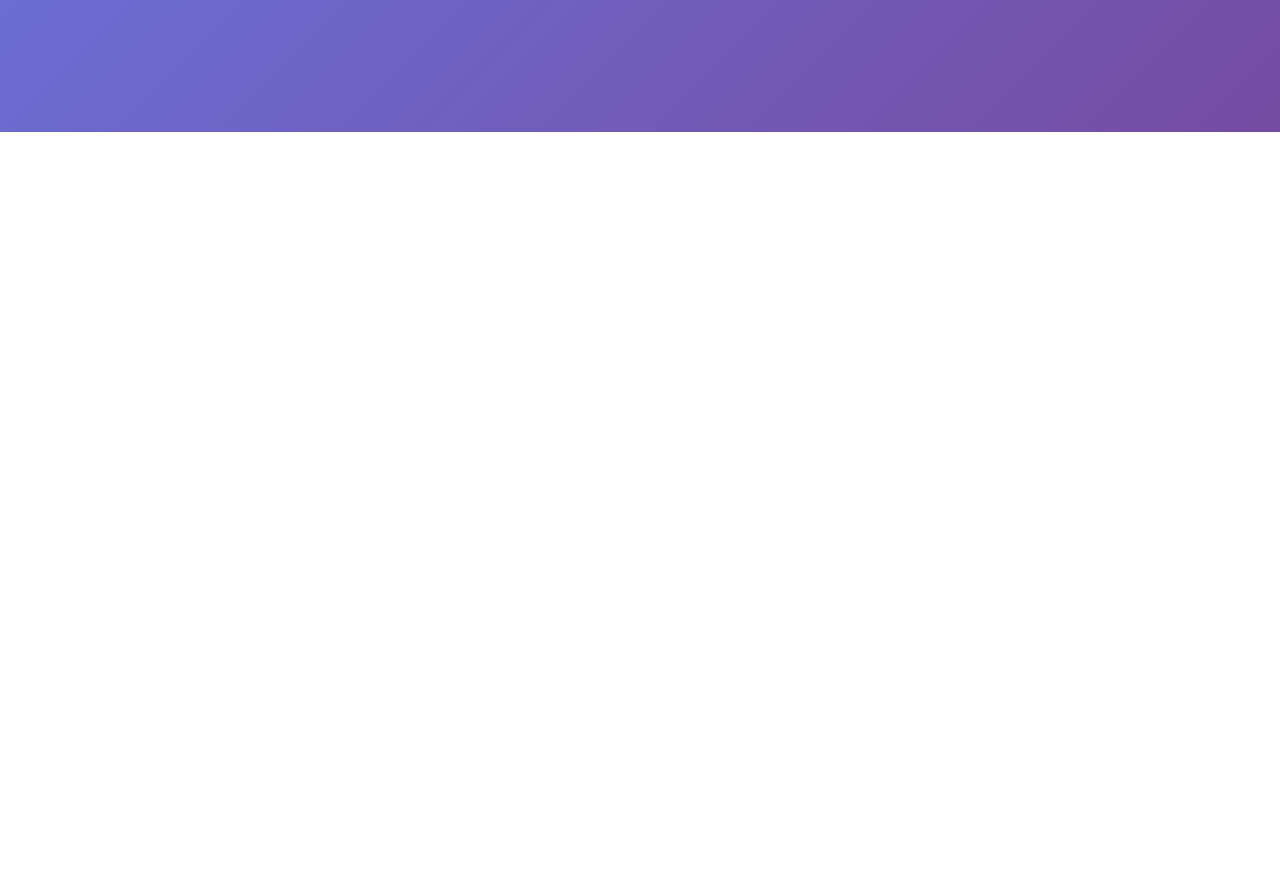
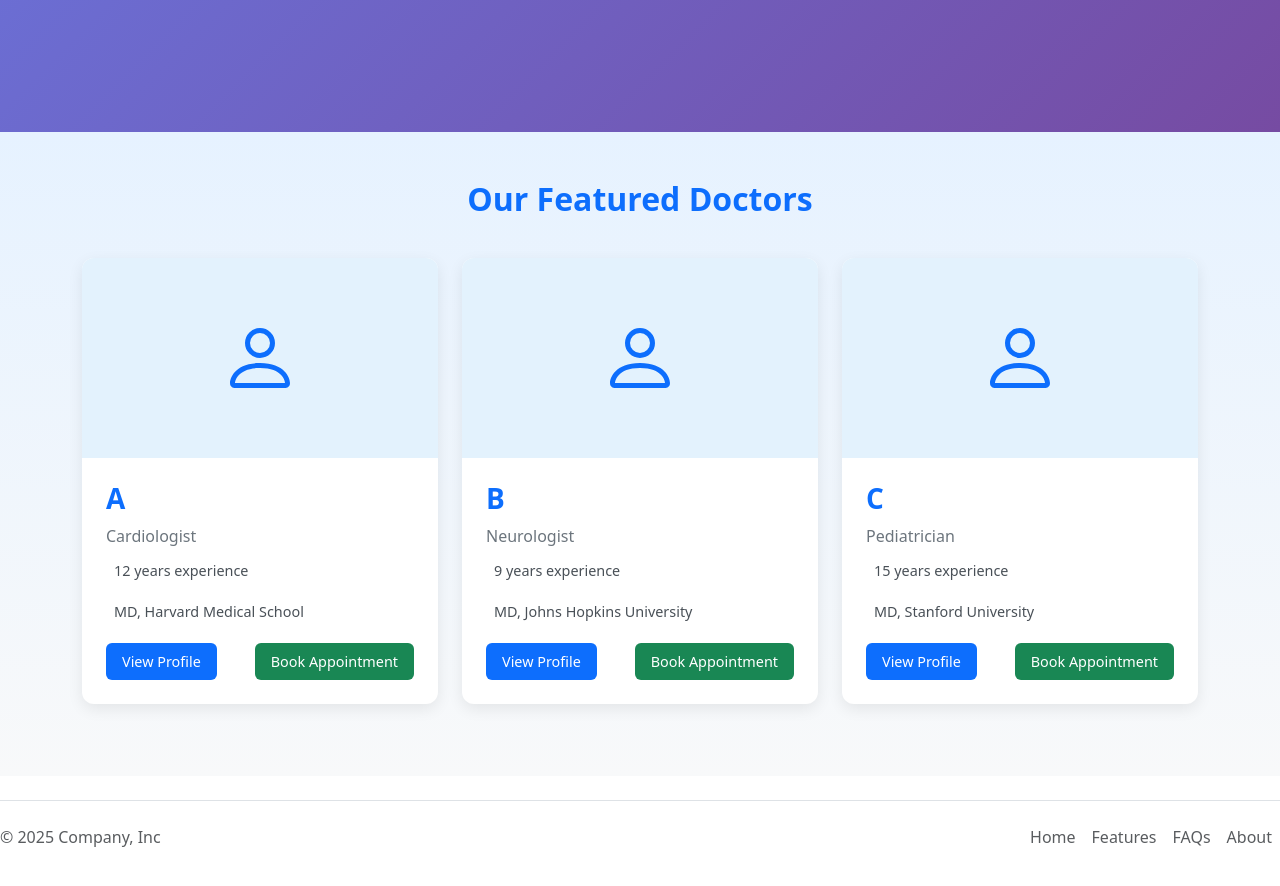
Before and after one commit to Raghavan-S27/CollegeProject, a React (Vite) app in the folder frontend/: page /home in a window 1280 px wide. Shown: the part 740-1626 px from the top of the page. Before the commit the page ends 872 px from the top, so only its background shows below. Built offline with nearby package versions, Linux system fonts and the light colour scheme.

Commit message:
Added Footer Section

```diff
--- a/frontend/src/CSSFolder/home.css
+++ b/frontend/src/CSSFolder/home.css
@@ -164,3 +164,103 @@ html {
 * {
     transition: all 0.3s ease;
 }
+
+
+
+/* Featured Doctors Section */
+.doctors-section {
+    padding: 3rem 0;
+    background: linear-gradient(to bottom, #e6f2ff, #f8f9fa);
+}
+
+.section-title {
+    text-align: center;
+    margin-bottom: 2.5rem;
+    color: #0d6efd;
+    font-weight: 600;
+}
+
+.doctor-card {
+    background: white;
+    border-radius: 12px;
+    overflow: hidden;
+    box-shadow: 0 5px 15px rgba(0, 0, 0, 0.08);
+    transition: transform 0.3s ease, box-shadow 0.3s ease;
+    height: 100%;
+}
+
+.doctor-card:hover {
+    transform: translateY(-5px);
+    box-shadow: 0 10px 25px rgba(0, 0, 0, 0.15);
+}
+
+.doctor-img {
+    height: 200px;
+    background-color: #e3f2fd;
+    display: flex;
+    align-items: center;
+    justify-content: center;
+    padding: 1.5rem;
+}
+
+.doctor-info {
+    padding: 1.5rem;
+}
+
+.doctor-name {
+    font-weight: 600;
+    color: #0d6efd;
+    margin-bottom: 0.5rem;
+}
+
+.doctor-specialty {
+    color: #6c757d;
+    font-weight: 500;
+    margin-bottom: 0.75rem;
+}
+
+.doctor-details {
+    color: #495057;
+    margin-bottom: 1.25rem;
+    font-size: 0.9rem;
+}
+
+.doctor-actions {
+    display: flex;
+    justify-content: space-between;
+}
+
+.btn-profile {
+    background-color: #0d6efd;
+    color: white;
+    border: none;
+    padding: 0.5rem 1rem;
+    border-radius: 6px;
+    font-size: 0.9rem;
+    transition: background-color 0.2s;
+}
+
+.btn-profile:hover {
+    background-color: #0b5ed7;
+}
+
+.btn-appointment {
+    background-color: #198754;
+    color: white;
+    border: none;
+    padding: 0.5rem 1rem;
+    border-radius: 6px;
+    font-size: 0.9rem;
+    transition: background-color 0.2s;
+}
+
+.btn-appointment:hover {
+    background-color: #157347;
+}
+
+/* Responsive adjustments */
+@media (max-width: 992px) {
+    .doctor-card {
+        margin-bottom: 1.5rem;
+    }
+}
--- a/frontend/src/HomePage.jsx
+++ b/frontend/src/HomePage.jsx
@@ -2,12 +2,16 @@ import React from 'react';
 import './CSSFolder/home.css';
 import NavBar from "./HomePageComponents/NavBar.jsx";
 import Hero from "./HomePageComponents/Hero.jsx";
+import FeaturedDoctors from "./HomePageComponents/FeaturedDoctors.jsx";
+import Footer from "./HomePageComponents/Footer.jsx";
 
 const HomePage = () => {
     return (
         <>
         <NavBar/>
         <Hero/>
+            <FeaturedDoctors/>
+            <Footer/>
         </>
 
     );
--- /dev/null
+++ b/frontend/src/HomePageComponents/FeaturedDoctors.jsx
@@ -0,0 +1,67 @@
+import React from 'react';
+import '../CSSFolder/home.css';
+
+const FeaturedDoctors = () => {
+    const doctors = [
+        {
+            name: "A",
+            specialty: "Cardiologist",
+            experience: "12 years",
+            education: "MD, Harvard Medical School",
+            img: "cardiologist"
+        },
+        {
+            name: "B",
+            specialty: "Neurologist",
+            experience: "9 years",
+            education: "MD, Johns Hopkins University",
+            img: "neurologist"
+        },
+        {
+            name: "C",
+            specialty: "Pediatrician",
+            experience: "15 years",
+            education: "MD, Stanford University",
+            img: "pediatrician"
+        }
+    ];
+
+    return (
+        <section className="doctors-section">
+            <div className="container">
+                <h2 className="section-title">Our Featured Doctors</h2>
+                <div className="row">
+                    {doctors.map((doctor, index) => (
+                        <div key={index} className="col-lg-4 col-md-6 mb-4">
+                            <div className="doctor-card">
+                                <div className="doctor-img">
+                                    <svg xmlns="http://www.w3.org/2000/svg" width="80" height="80" fill="#0d6efd" viewBox="0 0 16 16">
+                                        <path d="M8 8a3 3 0 1 0 0-6 3 3 0 0 0 0 6m2-3a2 2 0 1 1-4 0 2 2 0 0 1 4 0m4 8c0 1-1 1-1 1H3s-1 0-1-1 1-4 6-4 6 3 6 4m-1-.004c-.001-.246-.154-.986-.832-1.664C11.516 10.68 10.289 10 8 10c-2.29 0-3.516.68-4.168 1.332-.678.678-.83 1.418-.832 1.664z"/>
+                                    </svg>
+                                </div>
+                                <div className="doctor-info">
+                                    <h3 className="doctor-name">{doctor.name}</h3>
+                                    <p className="doctor-specialty">{doctor.specialty}</p>
+                                    <p className="doctor-details">
+                                        <i className="bi bi-briefcase me-2"></i>
+                                        {doctor.experience} experience
+                                    </p>
+                                    <p className="doctor-details">
+                                        <i className="bi bi-mortarboard me-2"></i>
+                                        {doctor.education}
+                                    </p>
+                                    <div className="doctor-actions">
+                                        <button className="btn-profile">View Profile</button>
+                                        <button className="btn-appointment">Book Appointment</button>
+                                    </div>
+                                </div>
+                            </div>
+                        </div>
+                    ))}
+                </div>
+            </div>
+        </section>
+    );
+};
+
+export default FeaturedDoctors;
--- /dev/null
+++ b/frontend/src/HomePageComponents/Footer.jsx
@@ -0,0 +1,21 @@
+import React from 'react';
+
+const Footer = () => {
+    return (
+        <footer className="d-flex flex-wrap justify-content-between align-items-center py-3 my-4 border-top"><p
+            className="col-md-4 mb-0 text-body-secondary">© 2025 Company, Inc</p> <a href="/"
+                                                                                     className="col-md-4 d-flex align-items-center justify-content-center mb-3 mb-md-0 me-md-auto link-body-emphasis text-decoration-none"
+                                                                                     aria-label="Bootstrap">
+
+        </a>
+            <ul className="nav col-md-4 justify-content-end">
+                <li className="nav-item"><a href="#" className="nav-link px-2 text-body-secondary">Home</a></li>
+                <li className="nav-item"><a href="#" className="nav-link px-2 text-body-secondary">Features</a></li>
+                <li className="nav-item"><a href="#" className="nav-link px-2 text-body-secondary">FAQs</a></li>
+                <li className="nav-item"><a href="#" className="nav-link px-2 text-body-secondary">About</a></li>
+            </ul>
+        </footer>
+    );
+};
+
+export default Footer;
```
